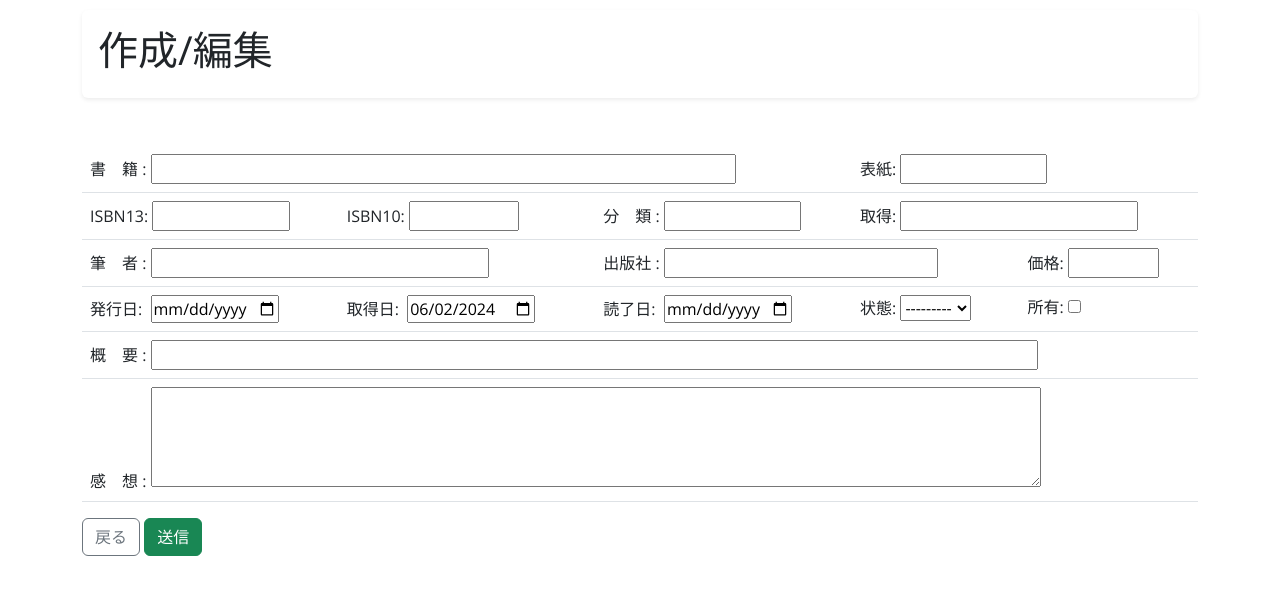
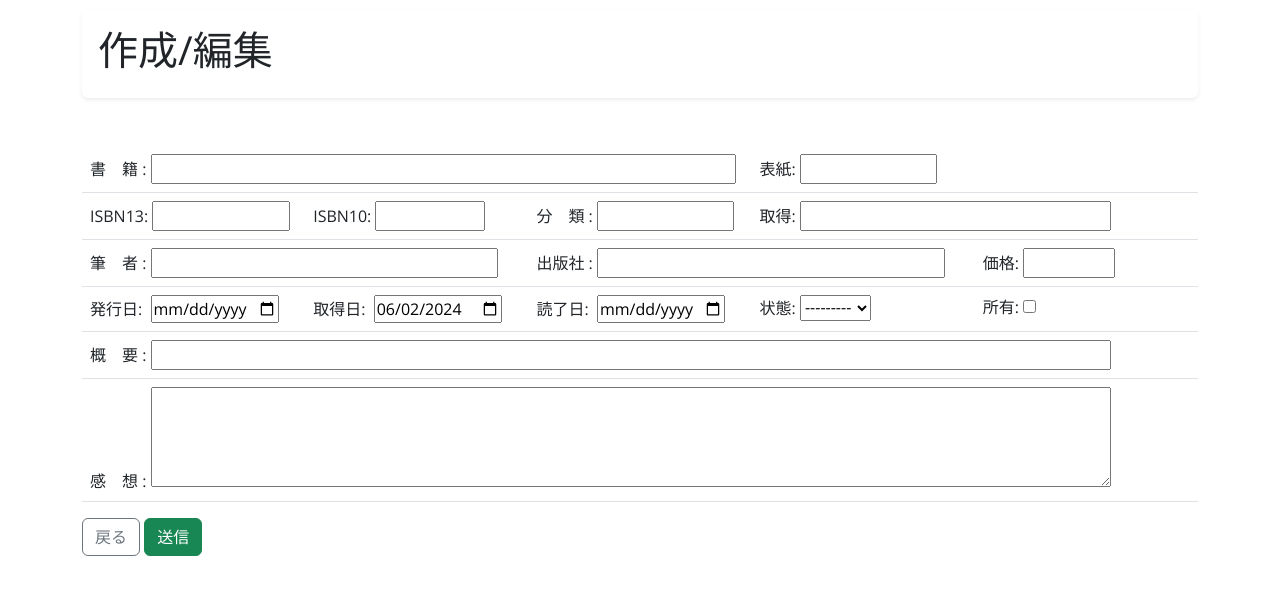
Before and after one commit to frontflg/DJANGO_BOOKLOG, a Django app: page /create/ in a window 1280 px wide. Shown: the top 595 px of the page. Run offline with Django 5.2, Linux system fonts and the light colour scheme.

Commit message:
Update booklog_form.html

```diff
--- a/booklog/templates/booklog/booklog_form.html
+++ b/booklog/templates/booklog/booklog_form.html
@@ -32,12 +32,13 @@
         </td>
        </tr>
       <tr>
+      </tr>
         <td>
           <div class="field">
             {{ form.isbn13.label_tag }}
             {{ form.isbn13 }}
             <span class="helptext">{{ form.isbn13.help_text }}</span>
-            {{ form.isbn13.errors }}
+            <span style="color:red;">{{ form.isbn13.errors }}</span>
           </div>
         </td>
         <td>
@@ -64,7 +65,6 @@
             {{ form.library.errors }}
           </div>
         </td>
-     </tr>
       </tr>
       <tr>
         <td colspan="2">
@@ -93,7 +93,7 @@
         </td>
       </tr>
       <tr>
-        <td width="23%">
+        <td>
           <div class="field">
             {{ form.issuedate.label_tag }}&nbsp;
             {{ form.issuedate }}
@@ -101,7 +101,7 @@
             {{ form.issuedate.errors }}
           </div>
         </td>
-        <td width="23%">
+        <td>
           <div class="field">
             {{ form.getdate.label_tag }}&nbsp;
             {{ form.getdate }}
@@ -109,7 +109,7 @@
             {{ form.getdate.errors }}
           </div>
         </td>
-        <td width="23%">
+        <td>
           <div class="field">
             {{ form.readdate.label_tag }}&nbsp;
             {{ form.readdate }}
@@ -117,7 +117,7 @@
             {{ form.readdate.errors }}
           </div>
         </td>
-        <td width="15%">
+        <td>
           <div class="field">
             状態:
             {{ form.state }}
@@ -132,7 +132,8 @@
             <span class="helptext">{{ form.ownership.help_text }}</span>
             {{ form.ownership.errors }}
           </div>
-        </td>      </tr>
+        </td>
+      </tr>
       <tr>
         <td colspan="5">
           <div class="field">
@@ -159,23 +160,24 @@
 </form>
 
 <style>
-/* tr { width: 1000px; } */
+table{ table-layout: fixed;
+       border-collapse: collapse;
+       }
+input[name="bookname"]    { width:  64ch; } /* 最大 50文字 */
+input[name="coverimg"]    { width:  15ch; } /* 最大 40文字 */
 input[name="isbn13"]      { width:  15ch; } /* 最大 13文字 */
 input[name="isbn10"]      { width:  12ch; } /* 最大 10文字 */
-input[name="bookname"]    { width:  64ch; } /* 最大 50文字 */
-input[name="author"]      { width:  37ch; } /* 最大 25文字 */
-input[name="publisher"]   { width:  30ch; } /* 最大 25文字 */
 input[name="genre"]       { width:  15ch; } /* 最大 25文字 */
+input[name="library"]     { width:  34ch; } /* 最大 25文字 */
+input[name="author"]      { width:  38ch; } /* 最大 25文字 */
+input[name="publisher"]   { width:  38ch; } /* 最大 25文字 */
+input[name="purchase"]    { width:  10ch; } /* 数値 */
 input[name="issuedate"]   { width:  14ch; } /* 最大 10文字 */
+input[name="readdate"]    { width:  14ch; } /* 最大 10文字 */
 input[name="getdate"]     { width:  14ch; } /* 最大 10文字 */
-input[name="readdate"]    { width:  14ch; } /* 最大 10文字 */
-input[name="library"]     { width:  26ch; } /* 最大 25文字 */
-input[name="overview"]    { width:  97ch; } /* 最大255文字 */
-input[name="impressions"] { width: 102ch; } /* 最大255文字 */
 input[name="state"]       { width:   5ch; } /* 最大  1文字 */
-input[name="coverimg"]    { width:  16ch; } /* 最大 40文字 */
-input[name="purchase"]    { width:  10ch; } /* 数値 */
-textarea   { height: 100px; width: 890px; }
+input[name="overview"]    { width: 105ch; } /* 最大255文字 */
+textarea   { height: 100px; width: 960px; }
 </style>
 
 {% for error in form.errors %}
```
